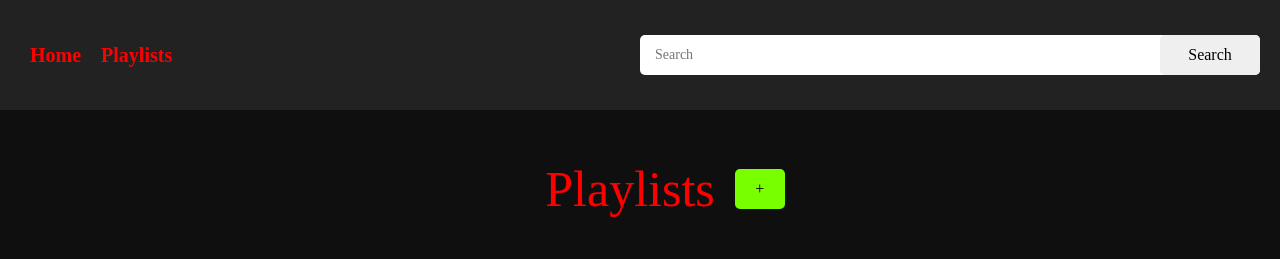
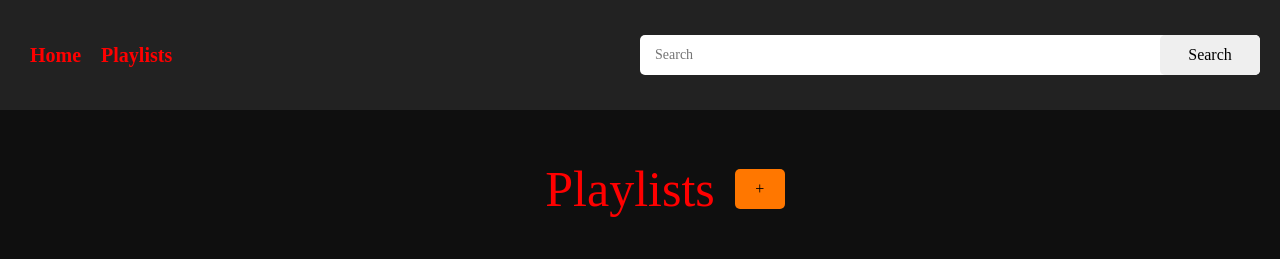
Before and after one commit to totisama/youtube-player, a React (Vite) app: page /playlists in a window 1280 px wide. Shown: the top 259 px of the page. Built offline with nearby package versions, Linux system fonts and the light colour scheme; no server answers; the database is empty.

Commit message:
change background color

```diff
--- a/src/routes/Playlists.tsx
+++ b/src/routes/Playlists.tsx
@@ -32,7 +32,7 @@ const Title = styled.h1`
 `
 
 const AddNewButton = styled.button`
-  background: #78ff00;
+  background: #ff7700;
   outline: 0;
   width: 50px;
   height: 40px;
```
